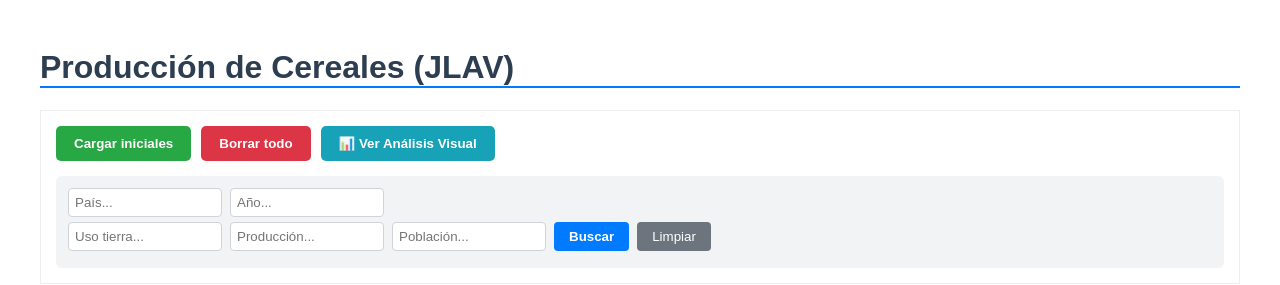
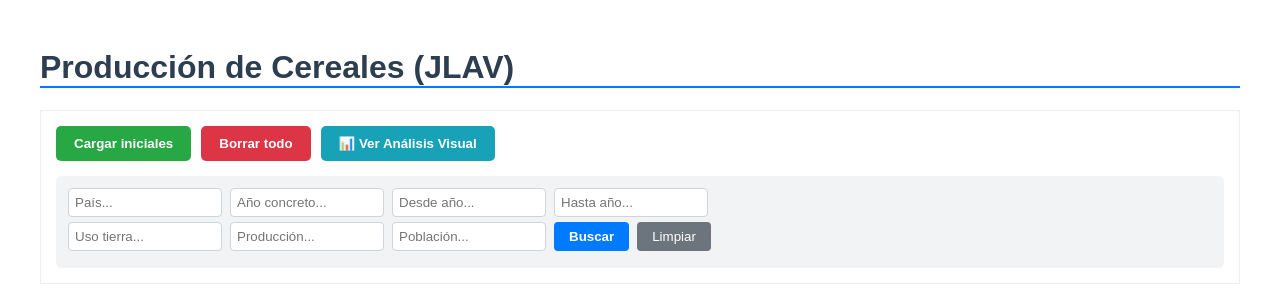
Before and after one commit to gti-sos/SOS2526-18, a SvelteKit app in the folder src/front/: page /cereal-productions in a window 1280 px wide. Shown: the top 285 px of the page. Built offline with nearby package versions, Linux system fonts and the light colour scheme; no server answers.

Commit message:
Añadida navegación entre tabla y gráfica de cereales

```diff
--- a/src/front/src/routes/cereal-productions/+page.svelte
+++ b/src/front/src/routes/cereal-productions/+page.svelte
@@ -12,13 +12,17 @@
     let limit = 10;
     let offset = $state(0);
 
+    // Filtros de búsqueda
     let sCountry = $state("");
     let sYear = $state("");
     let sLand = $state("");
     let sProd = $state("");
     let sPop = $state("");
 
-    // Manejo de mensajes de actualización
+    // --- NUEVAS VARIABLES PARA EL RANGO ---
+    let sFrom = $state("");
+    let sTo = $state("");
+
     $effect(() => {
         if (page.url.searchParams.get('updated') === 'true') {
             message = "actualizado correctamente";
@@ -34,11 +38,8 @@
             if (res.ok) {
                 const data = await res.json();
                 cereals = data;
-                // Si la carga es exitosa, limpiamos errores de carga previos
                 if (message === "error al cargar datos") message = "";
             } else {
-                // Si la tabla está vacía tras borrar, NO mostramos error de carga
-                // para que el test de Playwright vea el mensaje de éxito "borrados"
                 if (message !== "borrados" && message !== "datos cargados") {
                     cereals = [];
                     message = "error al cargar datos";
@@ -60,6 +61,7 @@
 
     function resetSearch() {
         sCountry = ""; sYear = ""; sLand = ""; sProd = ""; sPop = "";
+        sFrom = ""; sTo = ""; // Limpiar rango
         offset = 0;
         getCereals();
         message = "búsqueda limpiada";
@@ -74,6 +76,10 @@
         if (sProd) params.append("cereal_production", sProd);
         if (sPop) params.append("population", sPop);
 
+        // --- AÑADIR FROM Y TO A LOS PARÁMETROS ---
+        if (sFrom) params.append("from", sFrom);
+        if (sTo) params.append("to", sTo);
+
         offset = 0;
         const res = await fetch(`/api/v2/cereal-productions?${params.toString()}&limit=${limit}&offset=${offset}`);
         if (res.ok) {
@@ -84,15 +90,12 @@
     }
 
     async function loadInitialData() {
-        // Limpiamos mensajes previos para evitar confusión
         message = "Cargando...";
         const res = await fetch("/api/v2/cereal-productions/loadInitialData");
         if (res.ok) {
             message = "datos cargados";
             messageType = "success";
             offset = 0;
-            // LE DAMOS 1 SEGUNDO al servidor de Render para que respire
-            // antes de pedirle la lista de nuevo. Esto evita el "Failed Service".
             setTimeout(async () => {
                 await getCereals();
                 message = "datos cargados";
@@ -109,10 +112,8 @@
             if (res.ok) {
                 cereals = [];
                 offset = 0;
-                // Mensaje prioritario para el test de Playwright
                 message = "borrados";
                 messageType = "success";
-                // Esperamos un poco antes de refrescar para no saturar
                 setTimeout(async () => {
                     await getCereals();
                     message = "borrados";
@@ -145,7 +146,9 @@
         <div class="search-container">
             <div class="search-row">
                 <input bind:value={sCountry} placeholder="País..." />
-                <input bind:value={sYear} type="number" placeholder="Año..." />
+                <input bind:value={sYear} type="number" placeholder="Año concreto..." />
+                <input bind:value={sFrom} type="number" placeholder="Desde año..." />
+                <input bind:value={sTo} type="number" placeholder="Hasta año..." />
             </div>
             <div class="search-row">
                 <input bind:value={sLand} type="number" placeholder="Uso tierra..." />
```
